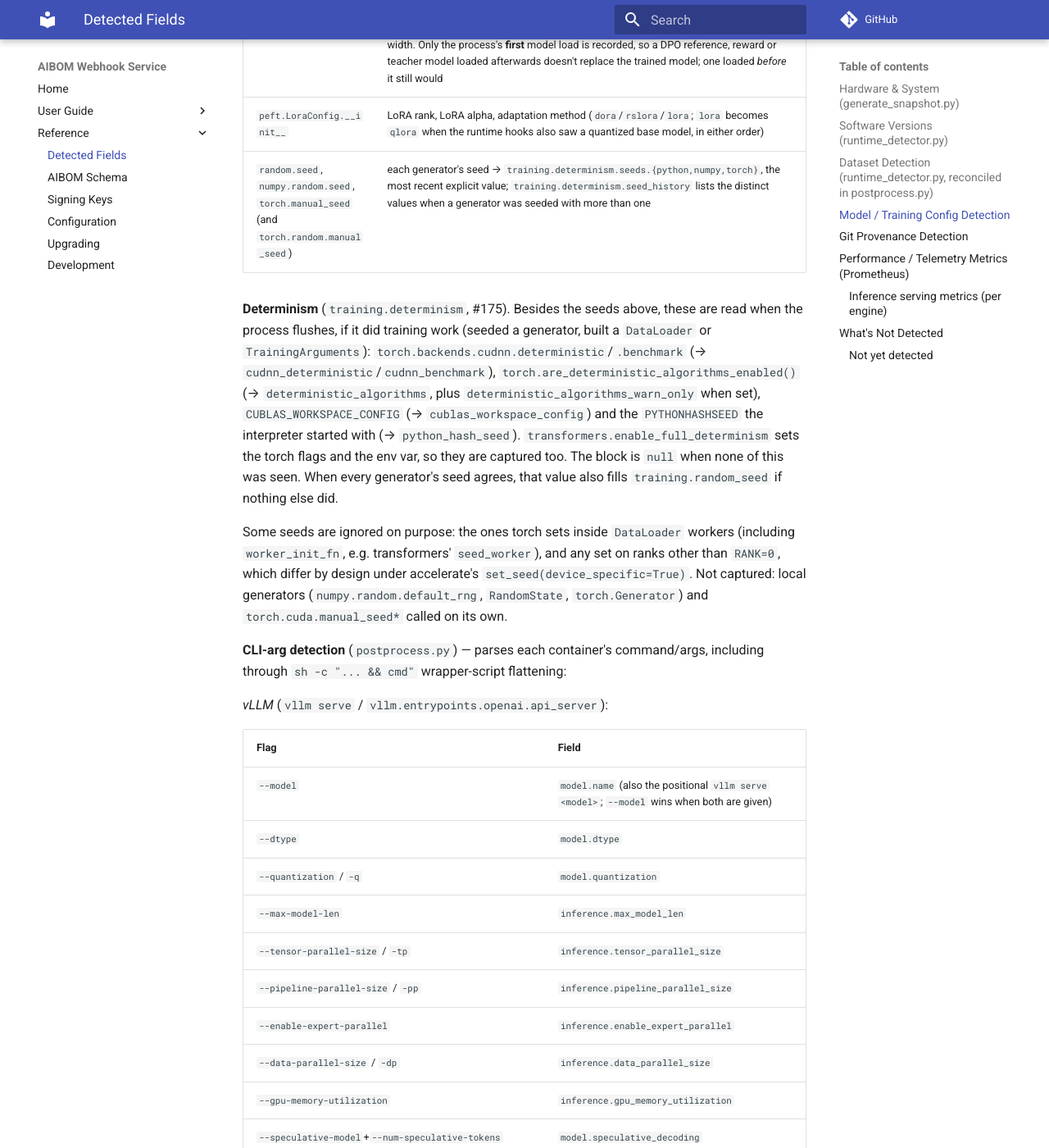
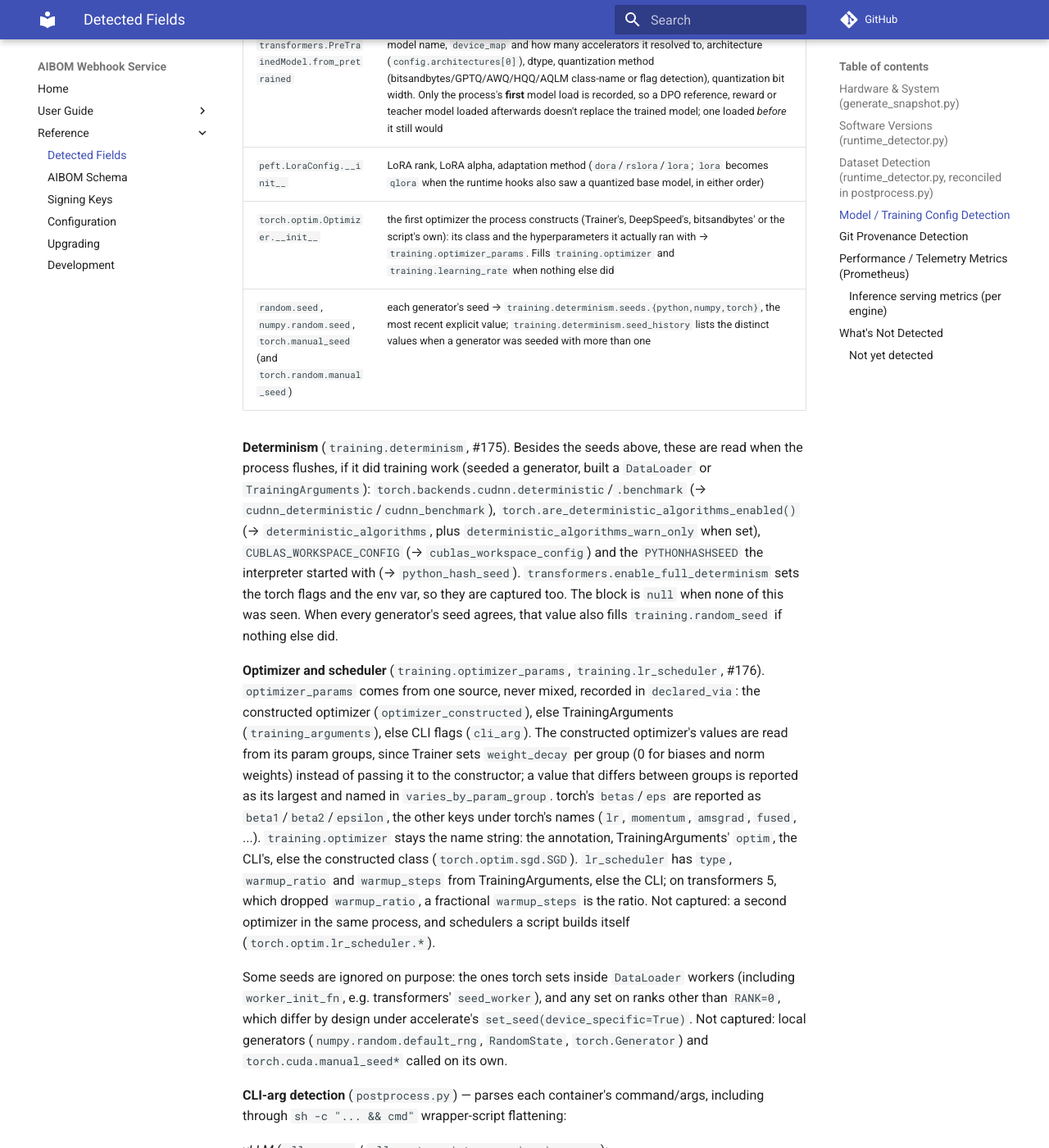
Before and after one commit to gavinsan33/aibom-webhook-service, an MkDocs documentation site: the page built from docs/CAPABILITIES.md, in a window 1280 px wide and 1400 px high, scrolled down 6866 px. Shown: the whole window at 82% size. Built offline with MkDocs 1.6.1 and Material for MkDocs 9.7.7, drawn with Linux system fonts in a browser that asks for light colours; comment, search, counter and statistics services are not loaded; some of the changed text lies outside the part shown.

Commit message:
Document optimizer and scheduler detection (#176)

```diff
--- a/docs/CAPABILITIES.md
+++ b/docs/CAPABILITIES.md
@@ -134,12 +134,15 @@ Every `dataset.auto_detected[]` entry gets `matches_declared` — whether its na
 
 | Hook | Captures |
 |---|---|
-| `transformers.TrainingArguments.__post_init__` | learning rate, batch size, epochs, optimizer, random seed, `data_seed` and `full_determinism` (→ `training.determinism`), `training.mixed_precision` (`bf16`/`fp16` flags; not the weights' dtype) |
+| `transformers.TrainingArguments.__post_init__` | learning rate, batch size, epochs, optimizer, `adam_beta1`/`adam_beta2`/`adam_epsilon`/`weight_decay`/`optim_args` (→ `training.optimizer_params`), `lr_scheduler_type`/`warmup_ratio`/`warmup_steps` (→ `training.lr_scheduler`), random seed, `data_seed` and `full_determinism` (→ `training.determinism`), `training.mixed_precision` (`bf16`/`fp16` flags; not the weights' dtype) |
 | `transformers.PreTrainedModel.from_pretrained` | model name, `device_map` and how many accelerators it resolved to, architecture (`config.architectures[0]`), dtype, quantization method (bitsandbytes/GPTQ/AWQ/HQQ/AQLM class-name or flag detection), quantization bit width. Only the process's **first** model load is recorded, so a DPO reference, reward or teacher model loaded afterwards doesn't replace the trained model; one loaded *before* it still would |
 | `peft.LoraConfig.__init__` | LoRA rank, LoRA alpha, adaptation method (`dora`/`rslora`/`lora`; `lora` becomes `qlora` when the runtime hooks also saw a quantized base model, in either order) |
+| `torch.optim.Optimizer.__init__` | the first optimizer the process constructs (Trainer's, DeepSpeed's, bitsandbytes' or the script's own): its class and the hyperparameters it actually ran with → `training.optimizer_params`. Fills `training.optimizer` and `training.learning_rate` when nothing else did |
 | `random.seed`, `numpy.random.seed`, `torch.manual_seed` (and `torch.random.manual_seed`) | each generator's seed → `training.determinism.seeds.{python,numpy,torch}`, the most recent explicit value; `training.determinism.seed_history` lists the distinct values when a generator was seeded with more than one |
 
 **Determinism** (`training.determinism`, #175). Besides the seeds above, these are read when the process flushes, if it did training work (seeded a generator, built a `DataLoader` or `TrainingArguments`): `torch.backends.cudnn.deterministic`/`.benchmark` (→ `cudnn_deterministic`/`cudnn_benchmark`), `torch.are_deterministic_algorithms_enabled()` (→ `deterministic_algorithms`, plus `deterministic_algorithms_warn_only` when set), `CUBLAS_WORKSPACE_CONFIG` (→ `cublas_workspace_config`) and the `PYTHONHASHSEED` the interpreter started with (→ `python_hash_seed`). `transformers.enable_full_determinism` sets the torch flags and the env var, so they are captured too. The block is `null` when none of this was seen. When every generator's seed agrees, that value also fills `training.random_seed` if nothing else did.
+
+**Optimizer and scheduler** (`training.optimizer_params`, `training.lr_scheduler`, #176). `optimizer_params` comes from one source, never mixed, recorded in `declared_via`: the constructed optimizer (`optimizer_constructed`), else TrainingArguments (`training_arguments`), else CLI flags (`cli_arg`). The constructed optimizer's values are read from its param groups, since Trainer sets `weight_decay` per group (0 for biases and norm weights) instead of passing it to the constructor; a value that differs between groups is reported as its largest and named in `varies_by_param_group`. torch's `betas`/`eps` are reported as `beta1`/`beta2`/`epsilon`, the other keys under torch's names (`lr`, `momentum`, `amsgrad`, `fused`, ...). `training.optimizer` stays the name string: the annotation, TrainingArguments' `optim`, the CLI's, else the constructed class (`torch.optim.sgd.SGD`). `lr_scheduler` has `type`, `warmup_ratio` and `warmup_steps` from TrainingArguments, else the CLI; on transformers 5, which dropped `warmup_ratio`, a fractional `warmup_steps` is the ratio. Not captured: a second optimizer in the same process, and schedulers a script builds itself (`torch.optim.lr_scheduler.*`).
 
 Some seeds are ignored on purpose: the ones torch sets inside `DataLoader` workers (including `worker_init_fn`, e.g. transformers' `seed_worker`), and any set on ranks other than `RANK=0`, which differ by design under accelerate's `set_seed(device_specific=True)`. Not captured: local generators (`numpy.random.default_rng`, `RandomState`, `torch.Generator`) and `torch.cuda.manual_seed*` called on its own.
 
@@ -177,13 +180,16 @@ Also surfaced as `inference.served_model_name`, `max_num_seqs`, `seed`, `trust_r
 | `--per_device_train_batch_size` | `training.batch_size` |
 | `--num_train_epochs` | `training.epochs` |
 | `--seed` | `training.random_seed` |
+| `--optim` | `training.optimizer` |
+| `--adam_beta1`, `--adam_beta2`, `--adam_epsilon`, `--weight_decay`, `--optim_args` | `training.optimizer_params` |
+| `--lr_scheduler_type`, `--warmup_ratio`, `--warmup_steps` | `training.lr_scheduler` |
 
 *Axolotl* (`axolotl train <config> [overrides]`, modern kebab-case or legacy `-m axolotl.cli.train` snake-case) and *LLaMA-Factory* (`llamafactory-cli train`) are detected the same way, setting `training_framework` and the model/LoRA/training fields under the same names as trl. Both are config-file driven and **the YAML is not read** (same limit as `trl --config`): Axolotl reports only CLI overrides, LLaMA-Factory only flag-mode values; a pure config-file run still reports `training_framework` and an intent, nothing more.
 
 | Tool | Model flag | Adapter → `fine_tuning.adaptation_method` | Other flags |
 |---|---|---|---|
-| Axolotl | `--base-model` / `--base_model` | `--adapter` (`qlora`, or `lora` + `--load-in-4bit` → `qlora`) | `--lora-r`, `--lora-alpha`, `--learning-rate`, `--micro-batch-size`, `--num-epochs`, `--seed` |
-| LLaMA-Factory | `--model_name_or_path` | `--finetuning_type lora` (+ `--quantization_bit` → `qlora`, `--use_dora` → `dora`, `--use_rslora` → `rslora`; `full`/`freeze` → none) | `--lora_rank`, `--lora_alpha`, `--learning_rate`, `--per_device_train_batch_size`, `--num_train_epochs`, `--seed` |
+| Axolotl | `--base-model` / `--base_model` | `--adapter` (`qlora`, or `lora` + `--load-in-4bit` → `qlora`) | `--lora-r`, `--lora-alpha`, `--learning-rate`, `--micro-batch-size`, `--num-epochs`, `--seed`, `--optimizer`, `--adam-beta1`/`-beta2`/`-epsilon`, `--weight-decay`, `--lr-scheduler`, `--warmup-steps`/`-ratio` |
+| LLaMA-Factory | `--model_name_or_path` | `--finetuning_type lora` (+ `--quantization_bit` → `qlora`, `--use_dora` → `dora`, `--use_rslora` → `rslora`; `full`/`freeze` → none) | `--lora_rank`, `--lora_alpha`, `--learning_rate`, `--per_device_train_batch_size`, `--num_train_epochs`, `--seed`, and trl's optimizer/scheduler flags |
 
 LLaMA-Factory's `--dataset` is not parsed as the declared dataset name (comma-separated, keyed to `dataset_info.json`); runtime detection and `aibom.io/dataset-*` annotations still apply.
 
```
Also changed, not shown: other parts of docs/CAPABILITIES.md (+0 -1 lines), CLAUDE.md (+10 -0 lines).
